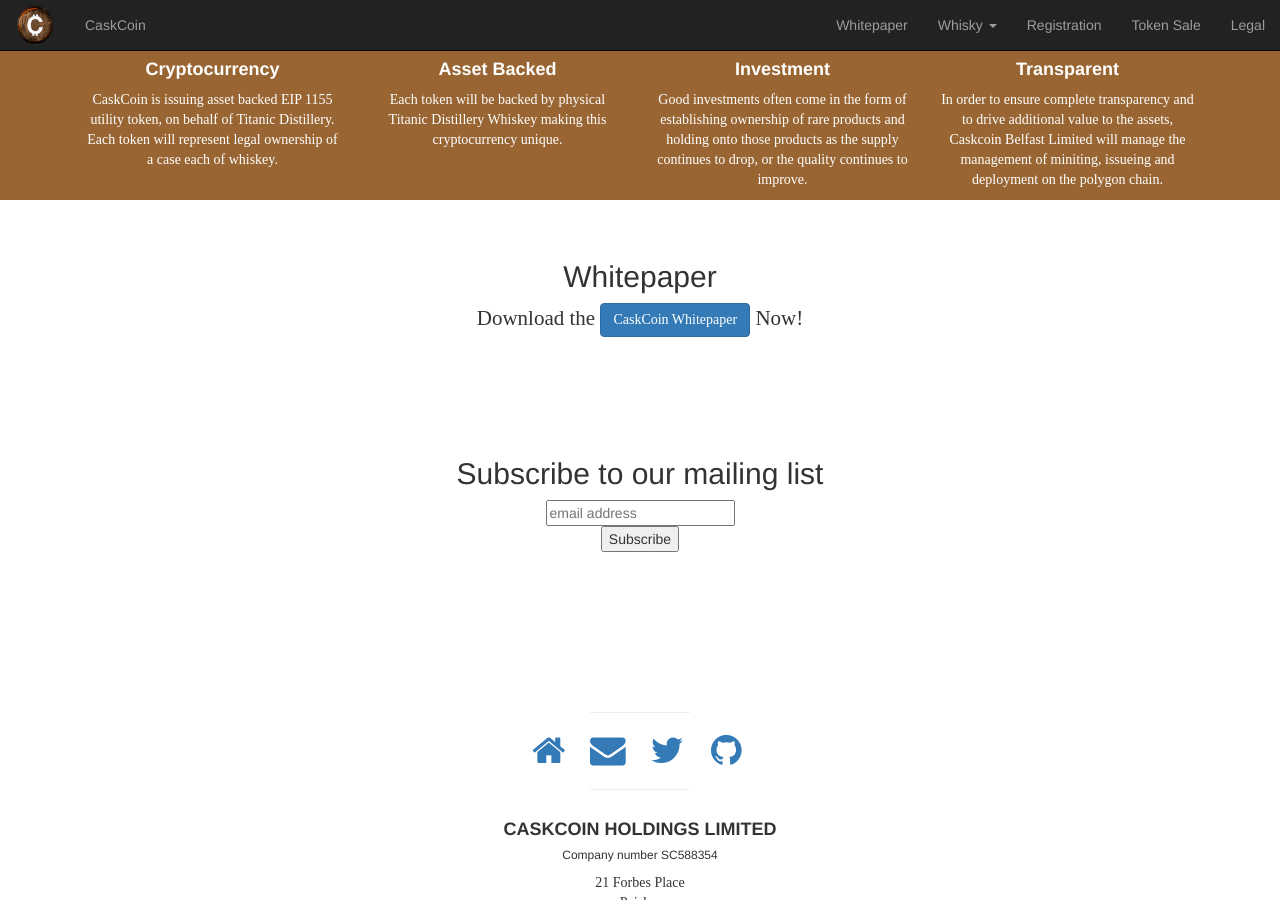
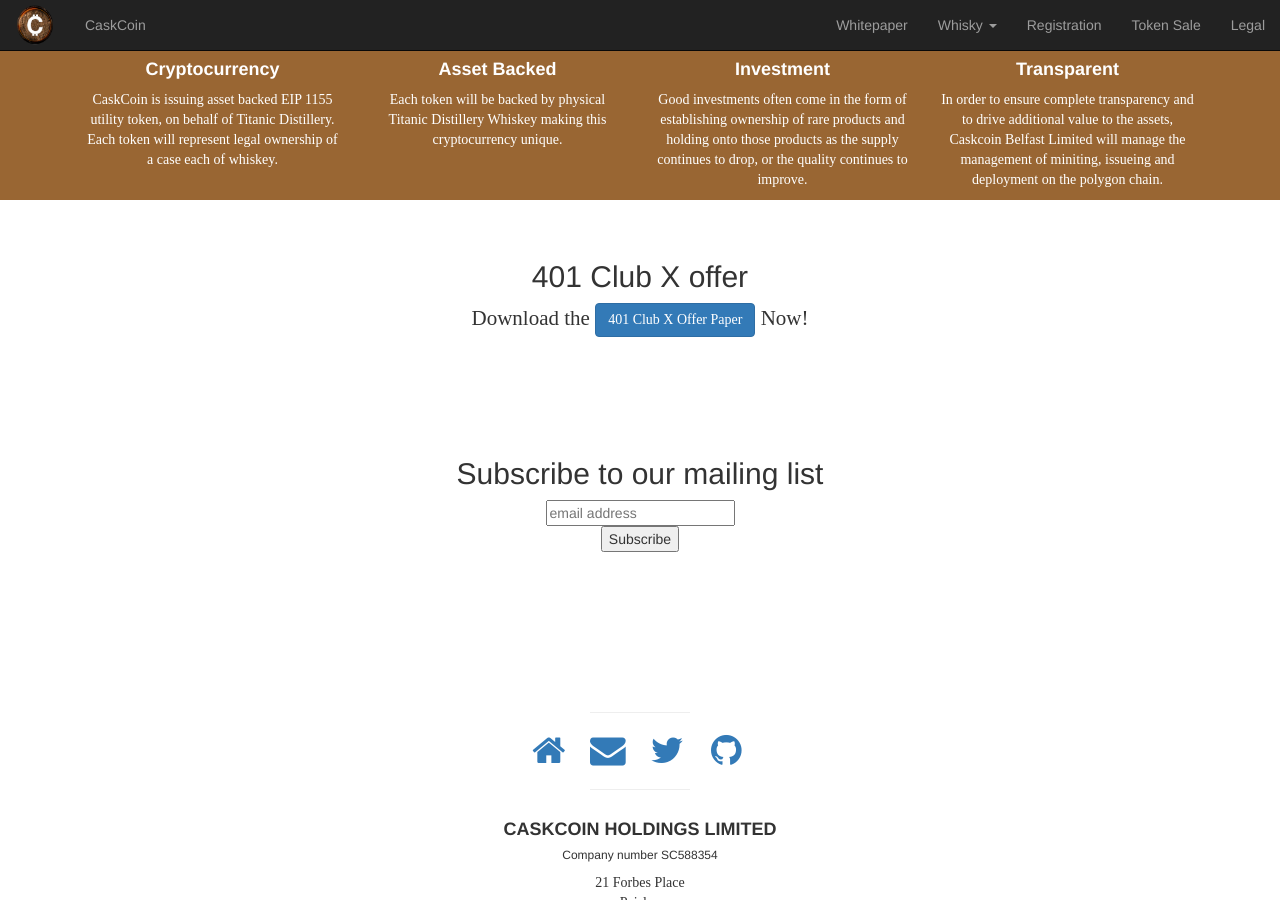
Before and after one commit to CaskCoin/caskcoin.github.io, a Jekyll site: the page built from pages/home.md, in a window 1280 px wide and 900 px high, scrolled down 1866 px. Built offline with Jekyll 4.4.1, drawn with Linux system fonts in a browser that asks for light colours; some web fonts are replaced; comment, search, counter and statistics services are not loaded.

Commit message:
Update whitepaper.html
Update with 401X PDF

```diff
--- a/_includes/whitepaper.html
+++ b/_includes/whitepaper.html
@@ -3,8 +3,8 @@
       <div class="container">
         <div class="row">
           <div class="col-md-12 col-sm-12 col-xs-12 text-center">
-            <h2>Whitepaper</h2>
-            <p class="lead">Download the <a class="page-link" href="{{ site.baseurl }}/whitepaper.pdf"><button type="button" class="btn btn-primary">CaskCoin Whitepaper</button></a> Now!</p>
+            <h2>401 Club X offer</h2>
+            <p class="lead">Download the <a class="page-link" href="{{ site.baseurl }}/401Xoffer.pdf"><button type="button" class="btn btn-primary">401 Club X Offer Paper</button></a> Now!</p>
           </div>
         </div>
       </div>
```
